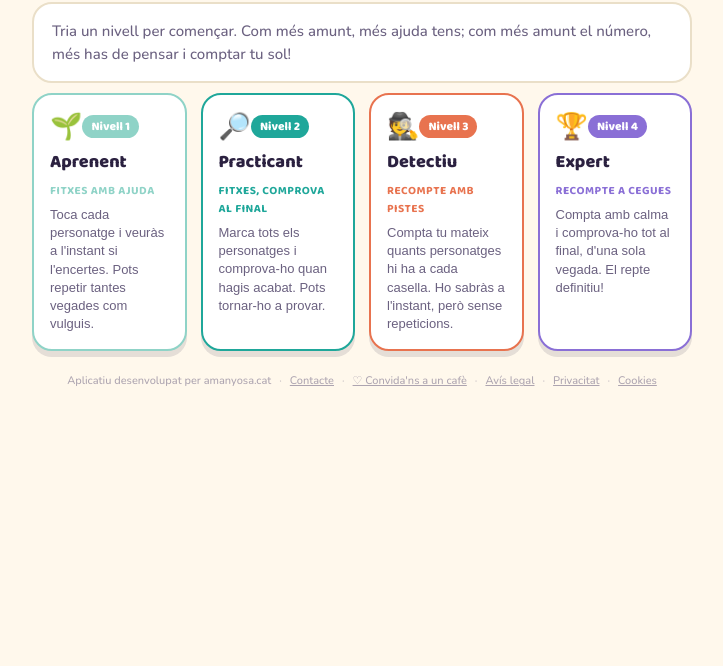
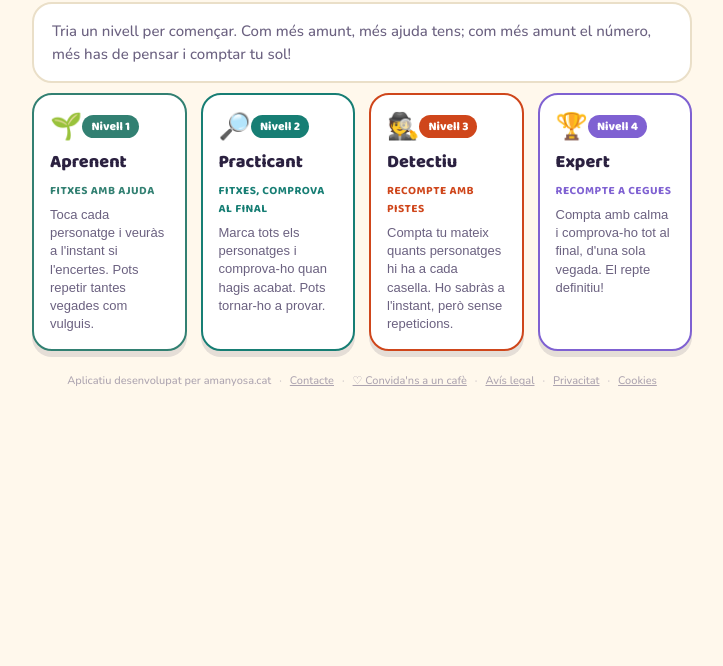
Before and after one commit to amanyosa/conjunts, a plain HTML site: page index.html in a window 1280 px wide. Shown: the part 134-800 px from the top of the page, without its empty margins (278-1001 px from the left). Drawn offline with Linux system fonts and the light colour scheme.

Commit message:
Ajusta els colors de nivell al contrast WCAG AA
Co-Authored-By: Claude Opus 5.5 <noreply@anthropic.com>

```diff
--- a/index.html
+++ b/index.html
@@ -12,7 +12,7 @@
     --ink-soft: #6B6180;
     --coral: #FF6B4A;
     --coral-ink: #FFFFFF;
-    --teal: #1FA79A;
+    --teal: #177e74;
     --sun: #FFC43D;
     --good: #2E9E5B;
     --good-bg: #E3F6EA;
@@ -285,9 +285,9 @@
 (function(){
   "use strict";
 
-  var FACE_COLORS = ["#E8734F", "#1FA79A", "#8A6FD6", "#D6A62B", "#3E8EDE"];
+  var FACE_COLORS = ["#cf461b", "#177e74", "#7f61d2", "#D6A62B", "#3E8EDE"];
   var FACE_NAMES  = ["Un", "Dos", "Tres", "Quatre", "Cinc"];
-  var HEAD_COLORS = ["#FFB27A", "#8FD3C7", "#C9BCF2", "#F2D479", "#A9C9F5"];
+  var HEAD_COLORS = ["#FFB27A", "#328072", "#C9BCF2", "#F2D479", "#A9C9F5"];
   var HAIR_COLOR  = "#6B4A3A";
   var INK = "#2B2140";
 
@@ -304,16 +304,16 @@
   var ALL_TRAITS = ROW_TRAITS.concat(COL_TRAITS);
 
   var LEVELS = [
-    { id: 1, name: "Aprenent", tagline: "Fitxes amb ajuda", emoji: "🌱", accent: "#8FD3C7",
+    { id: 1, name: "Aprenent", tagline: "Fitxes amb ajuda", emoji: "🌱", accent: "#328072",
       mode: "chips", instantFeedback: true, retryAfterCheck: true, faceCount: 2,
       desc: "Toca cada personatge i veuràs a l'instant si l'encertes. Pots repetir tantes vegades com vulguis." },
-    { id: 2, name: "Practicant", tagline: "Fitxes, comprova al final", emoji: "🔎", accent: "#1FA79A",
+    { id: 2, name: "Practicant", tagline: "Fitxes, comprova al final", emoji: "🔎", accent: "#177e74",
       mode: "chips", instantFeedback: false, retryAfterCheck: true, faceCount: 3,
       desc: "Marca tots els personatges i comprova-ho quan hagis acabat. Pots tornar-ho a provar." },
-    { id: 3, name: "Detectiu", tagline: "Recompte amb pistes", emoji: "🕵️", accent: "#E8734F",
+    { id: 3, name: "Detectiu", tagline: "Recompte amb pistes", emoji: "🕵️", accent: "#cf461b",
       mode: "count", instantFeedback: true, retryAfterCheck: false, faceCount: 4,
       desc: "Compta tu mateix quants personatges hi ha a cada casella. Ho sabràs a l'instant, però sense repeticions." },
-    { id: 4, name: "Expert", tagline: "Recompte a cegues", emoji: "🏆", accent: "#8A6FD6",
+    { id: 4, name: "Expert", tagline: "Recompte a cegues", emoji: "🏆", accent: "#7f61d2",
       mode: "count", instantFeedback: false, retryAfterCheck: false, faceCount: 5,
       desc: "Compta amb calma i comprova-ho tot al final, d'una sola vegada. El repte definitiu!" }
   ];
```
